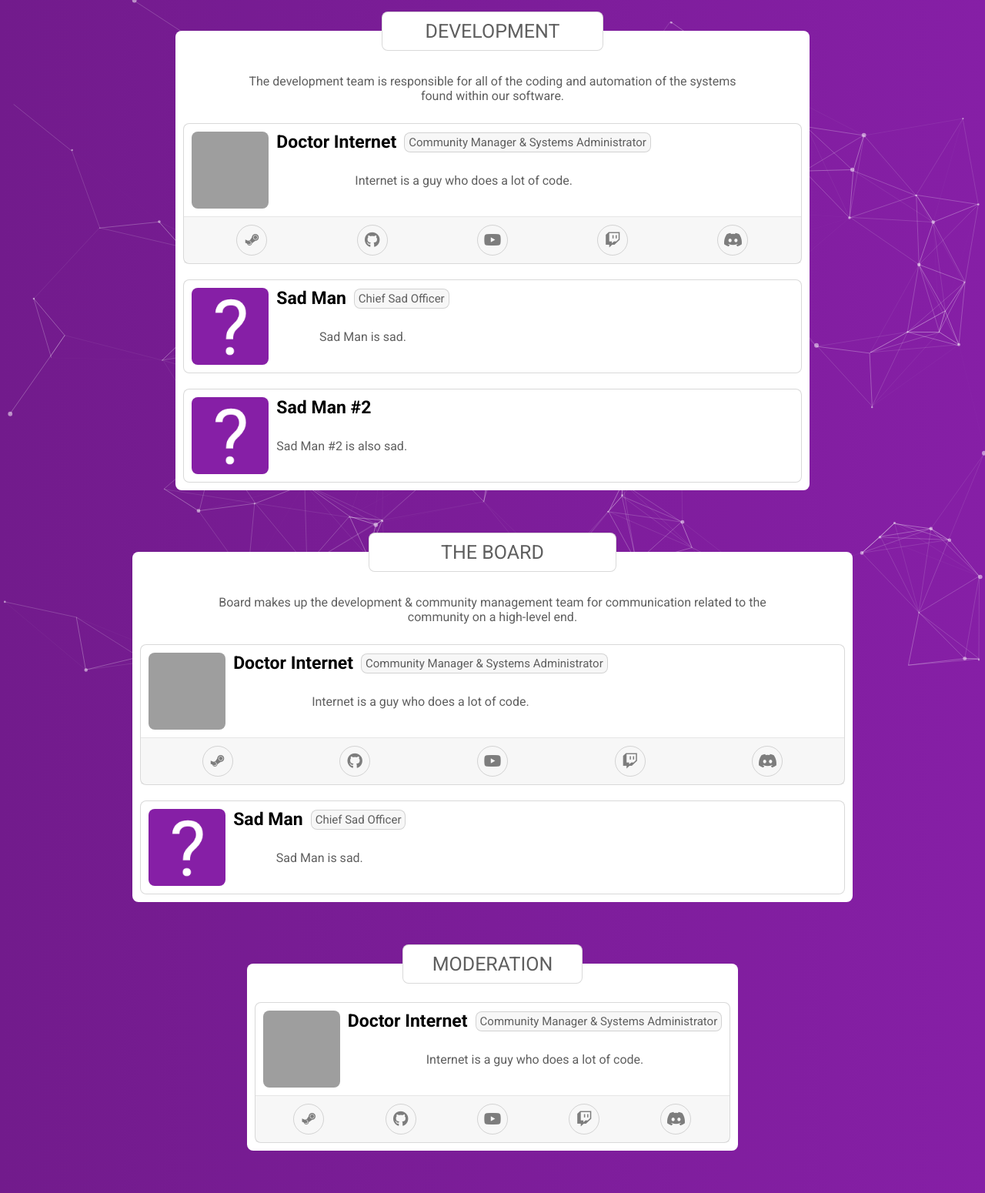
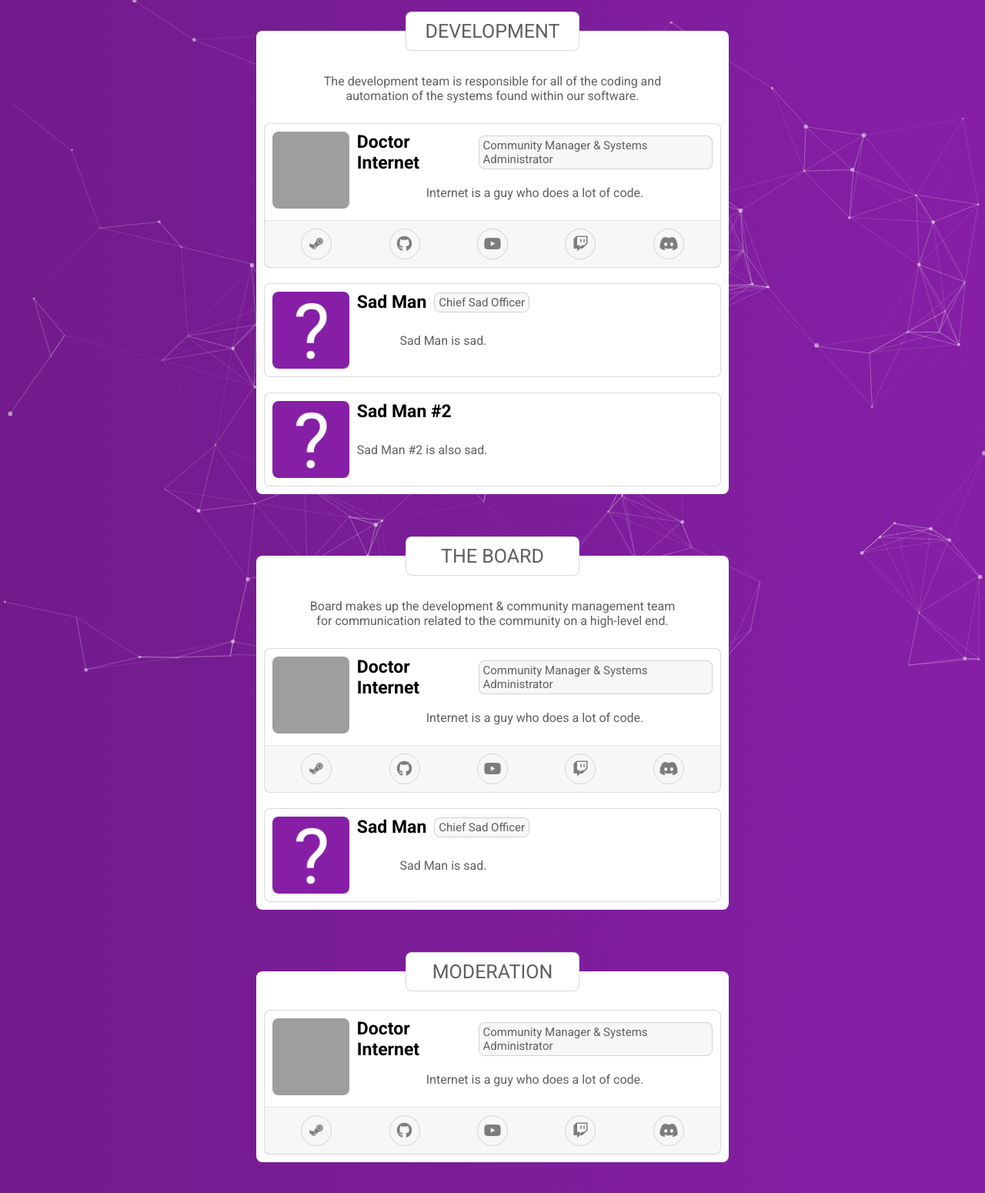
Before and after one commit to sunthedoggo/team, a Jekyll site: the page built from index.html, in a window 1280 px wide. Shown: the whole page at 77% size. Built offline with Jekyll 4.4.1, drawn with Linux system fonts in a browser that asks for light colours; nearby versions of some CDN libraries; grey boxes are pictures that could not be loaded.

Commit message:
Fix that for pig.

```diff
--- a/assets/css/style.css
+++ b/assets/css/style.css
@@ -118,6 +118,8 @@ i {
     justify-content: center;
     position: relative;
     margin: 40px 10px;
+    min-width: 600px;
+    width: 60%;
 }
 
 .glorified-team-title {
```
